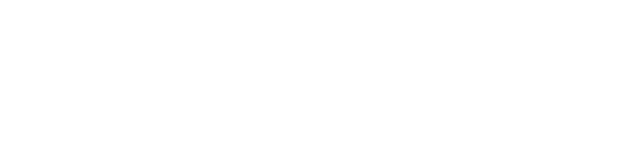
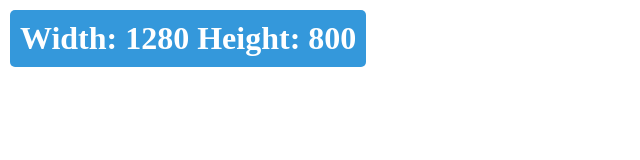
Before and after one commit to acciojob/screen-size-Suchithra2505, a website: page main.html in a window 1280 px wide. Shown: the whole page, without its empty margins (0-640 px from the left). Drawn offline with Linux system fonts and the light colour scheme.

Commit message:
created a submission

```diff
--- a/main.html
+++ b/main.html
@@ -8,6 +8,10 @@
 
 <body>
 	<!-- the entire body must be written by student -->
+	<div id="sizeInfo">
+    <h1 id="sizeDisplay">Width: 0 Height: 0</h1>
+</div>
+
     <script type="text/javascript" src="./script.js">
 </script>
 
--- a/script.js
+++ b/script.js
@@ -1 +1,14 @@
 //your JS code here. If required.
+const sizeDisplay = document.getElementById('sizeDisplay');
+
+function updateSize() {
+    const width = window.innerWidth;
+    const height = window.innerHeight;
+    sizeDisplay.textContent = `Width: ${width} Height: ${height}`;
+}
+
+// Initial size update
+updateSize();
+
+// Update size on window resize
+window.addEventListener('resize', updateSize);
--- a/styles.css
+++ b/styles.css
@@ -1 +1,18 @@
 /*  your css code here. If applicable */
+body {
+    margin: 0;
+}
+
+#sizeInfo {
+    position: fixed;
+    top: 10px;
+    left: 10px;
+    background-color: #3498db;
+    padding: 10px;
+    border-radius: 5px;
+    color: #fff;
+}
+
+h1 {
+    margin: 0;
+}
```
